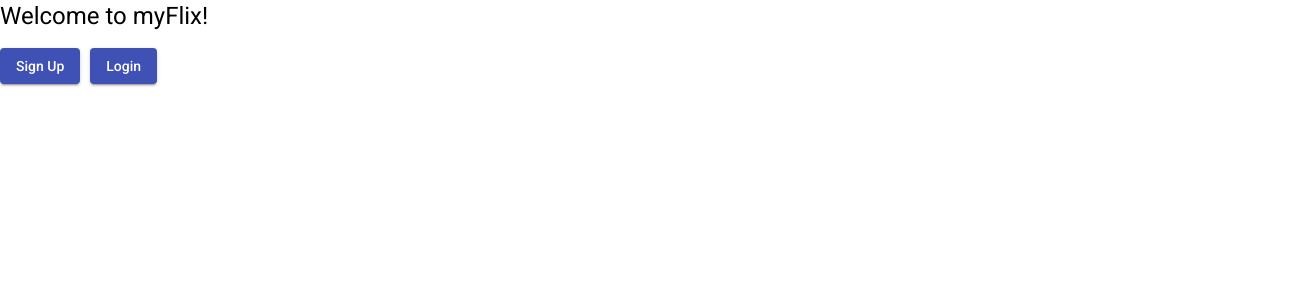
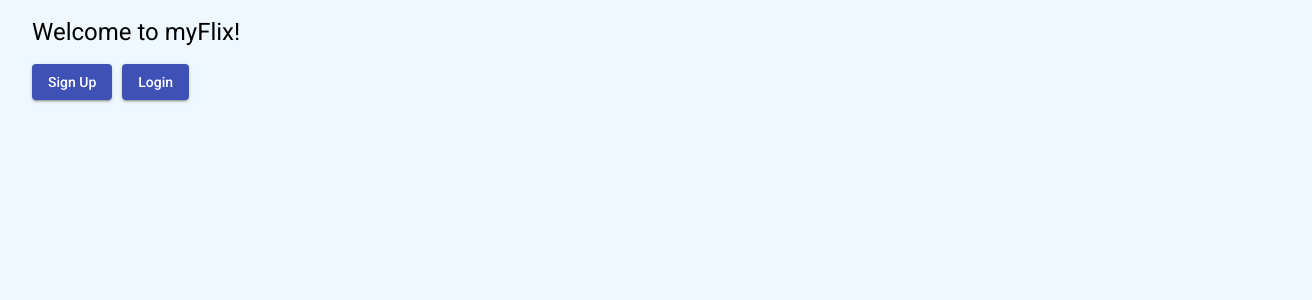
Before and after one commit to nirlepshah/myFlix-Angular-client, an Angular app: page /welcome in a window 1280 px wide. Shown: the top 300 px of the page, 1312 px wide, since content can reach past the window. Built offline with nearby package versions, Linux system fonts and the light colour scheme.

Commit message:
Apply styling

```diff
--- a/src/app/welcome-page/welcome-page.component.scss
+++ b/src/app/welcome-page/welcome-page.component.scss
@@ -0,0 +1,7 @@
+.main-page{
+    padding-left: 2rem;
+    padding-top: 1rem;
+    background-color: aliceblue;
+    width: 100%;
+    height: 100%;
+}
```
